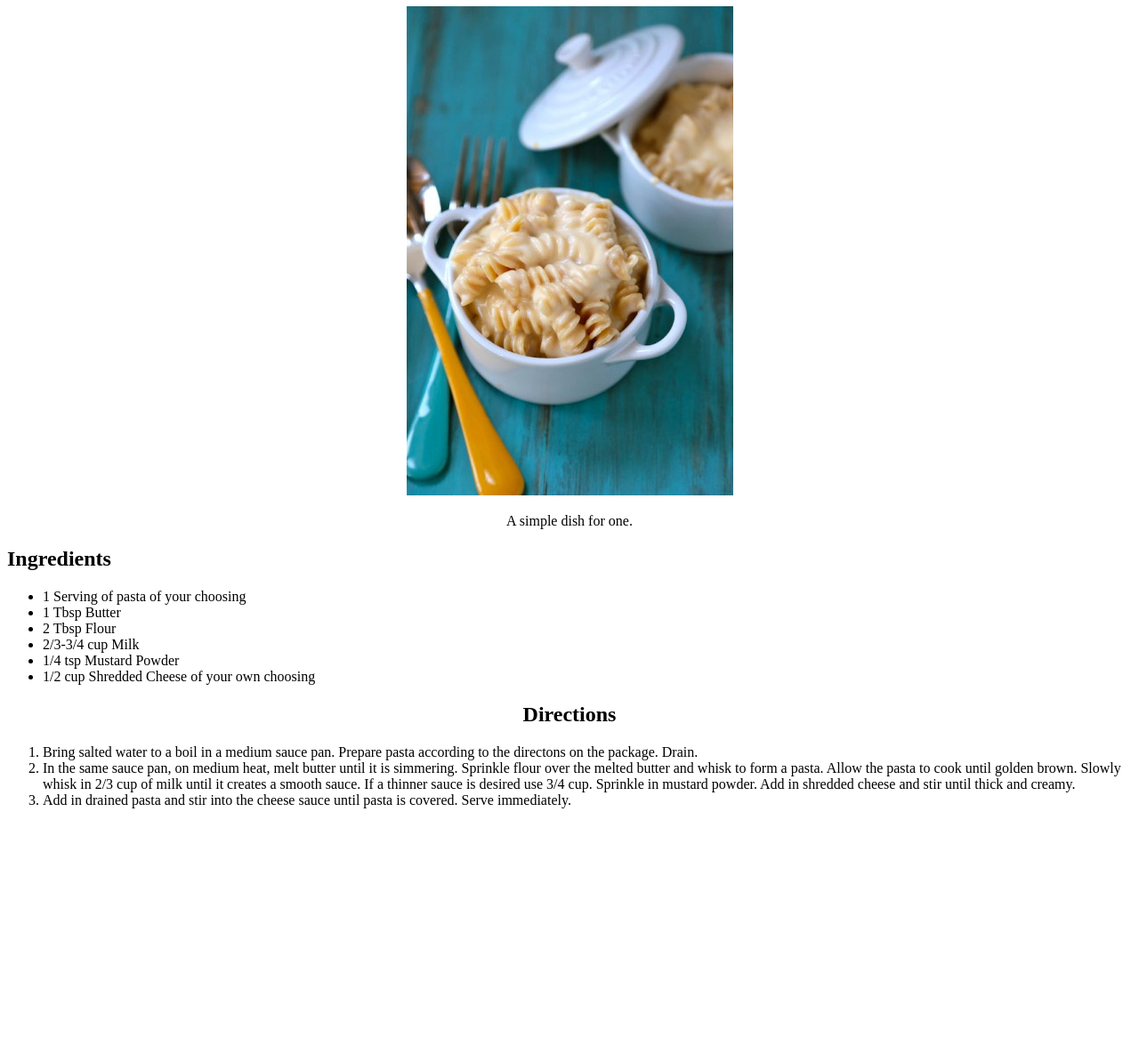
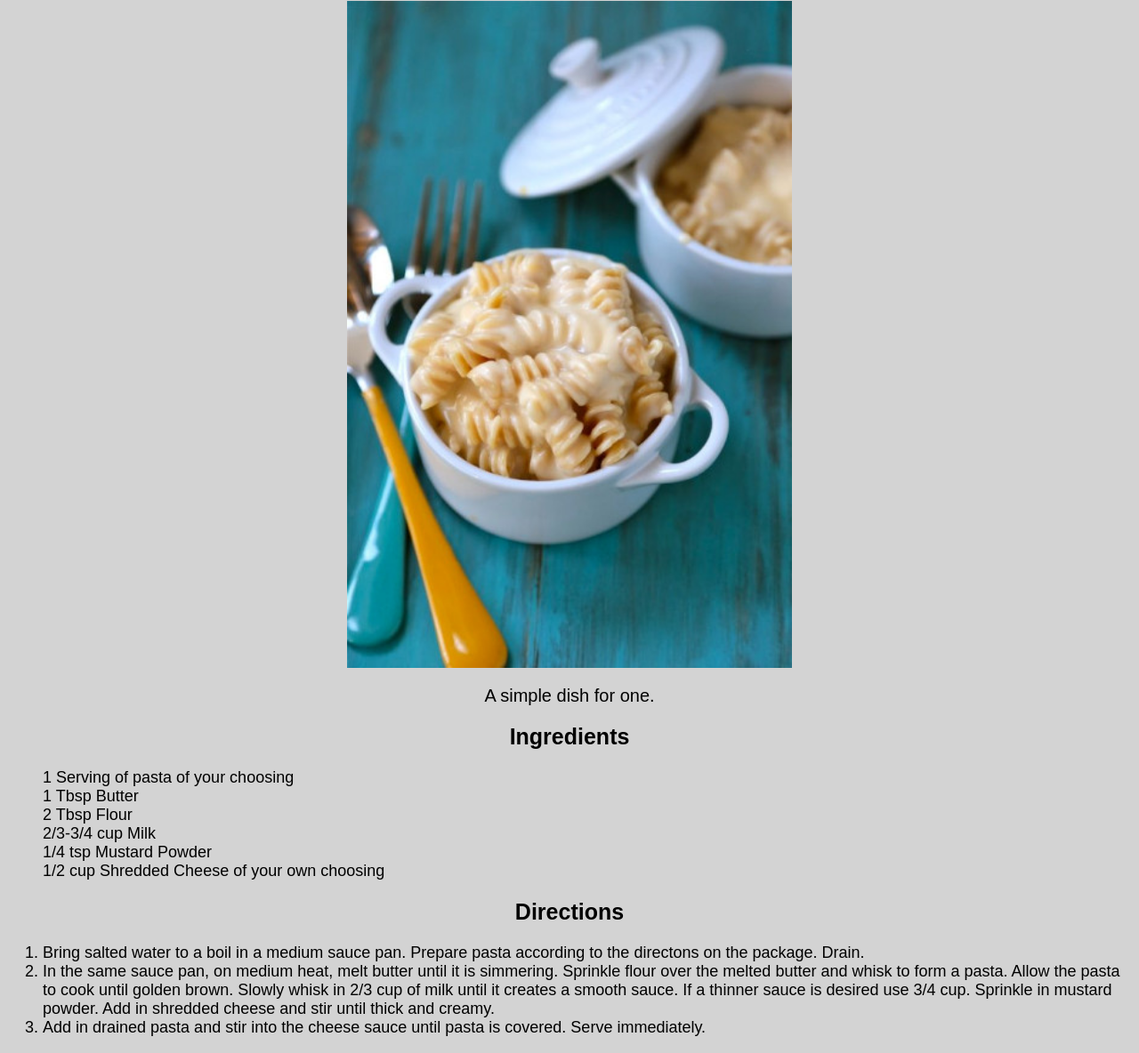
Before and after one commit to hmc2g/odin-recipes, a plain HTML site: page recipes/single-serve-mac-and-cheese.html in a window 1280 px wide. Shown: the part 73-1257 px from the top of the page at 89% size. Before the commit the page ends 998 px from the top, so only its background shows below. Drawn offline with Linux system fonts and the light colour scheme.

Commit message:
Added link to stylesheet and selectors

```diff
--- a/recipes/single-serve-mac-and-cheese.html
+++ b/recipes/single-serve-mac-and-cheese.html
@@ -3,24 +3,25 @@
 <head>
     <meta charset="utf-8">
     <title>Single Serve Mac and Cheese</title>
+    <link rel="stylesheet" href="recipe.css">
 </head>
 
 <body>
 
   <!-- Centering the image and description-->
 
-<center><p><h1>Single Serve Mac and Cheese</h1></p>
+<h1 id="header">Single Serve Mac and Cheese</h1>
 
 
 <img src="../images/macandcheese.jpg" alt="A bowl of mac and cheese on a blue table">
 
 
-<p>A simple dish for one.</p></center>
+<p id="caption">A simple dish for one.</p>
 
 
-<h2>Ingredients</h2>
+<h2 id="title">Ingredients</h2>
 
-<ul>
+<ul id="list">
     <li>1 Serving of pasta of your choosing</li>
     <li>1 Tbsp Butter</li>
     <li>2 Tbsp Flour</li>
@@ -30,9 +31,9 @@
 </ul>
 
 
-<center><h2>Directions</h2></center>
+<h2 id="title">Directions</h2>
 
-<ol>
+<ol id="list">
     <li>Bring salted water to a boil in a medium sauce pan. Prepare pasta according to the directons on the package. Drain.</li>
     <li>In the same sauce pan, on medium heat, melt butter until it is simmering. Sprinkle flour over the melted butter and whisk to form a pasta. Allow the pasta to cook until golden brown. Slowly whisk in 2/3 cup of milk until it creates a smooth sauce. If a thinner sauce is desired use 3/4 cup. Sprinkle in mustard powder. Add in shredded cheese and stir until thick and creamy.</li>
     <li>Add in drained pasta and stir into the cheese sauce until pasta is covered. Serve immediately.</li>
```
